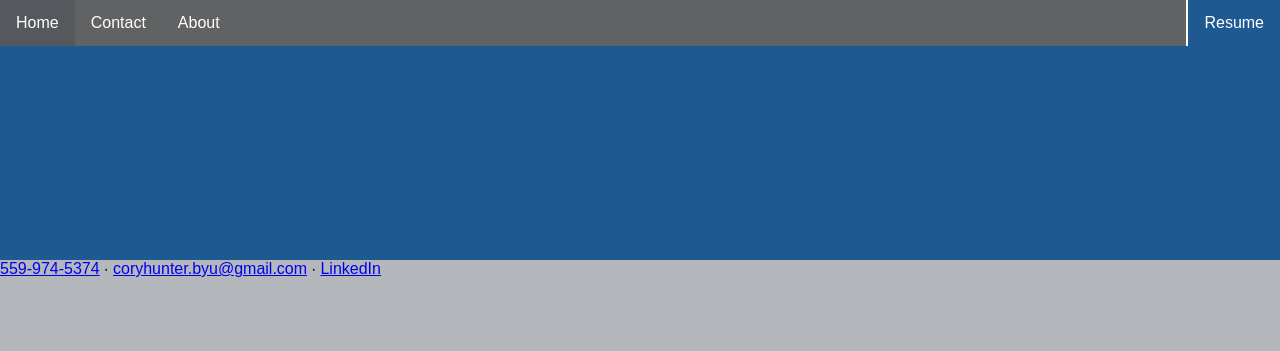
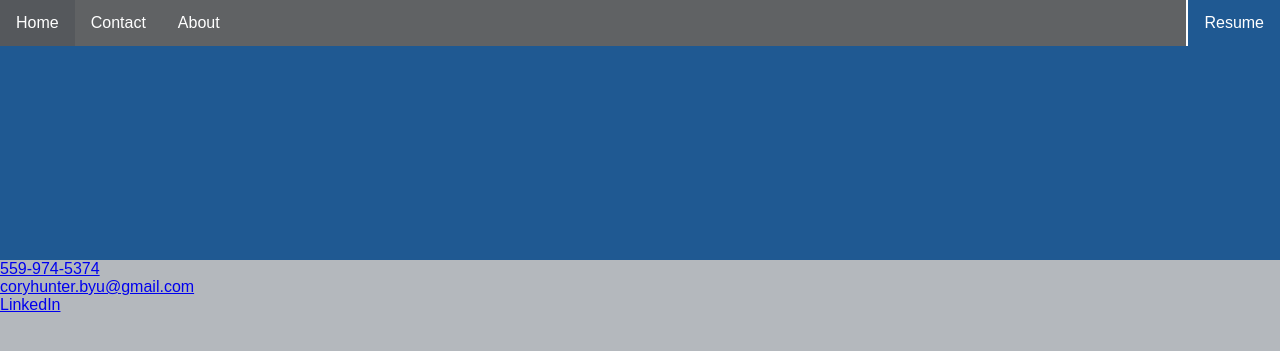
Before and after one commit to layniecalderwood/coryrhunter.com, a Jekyll site: the page built from index.md, in a window 1280 px wide and 900 px high, scrolled down 1218 px. Shown: the top 351 px of the window. Built offline with Jekyll 4.4.1, drawn with Linux system fonts in a browser that asks for light colours; our own code applies the rules of GitHub Pages for plain Markdown files.

Commit message:
playing around

```diff
--- a/_layouts/default.html
+++ b/_layouts/default.html
@@ -164,7 +164,12 @@ footer li a {
 </section></a>
 
 <a id="contact"><section class="fwh-slide fwh-slide--bg-grey">
-  <p> {{ "[559-974-5374](tel:5599745374) ∙ <coryhunter.byu@gmail.com> ∙ [LinkedIn](https://linkedin.com/in/coryrhunter)" | markdownify }}
+  <p> {{ "[559-974-5374](tel:5599745374)" | markdownify }}
+
+    {{ "<coryhunter.byu@gmail.com>" | markdownify }}
+
+    {{ "[LinkedIn](https://linkedin.com/in/coryrhunter)" | markdownify }}
+
   </p>
 </section></a>
 
```
